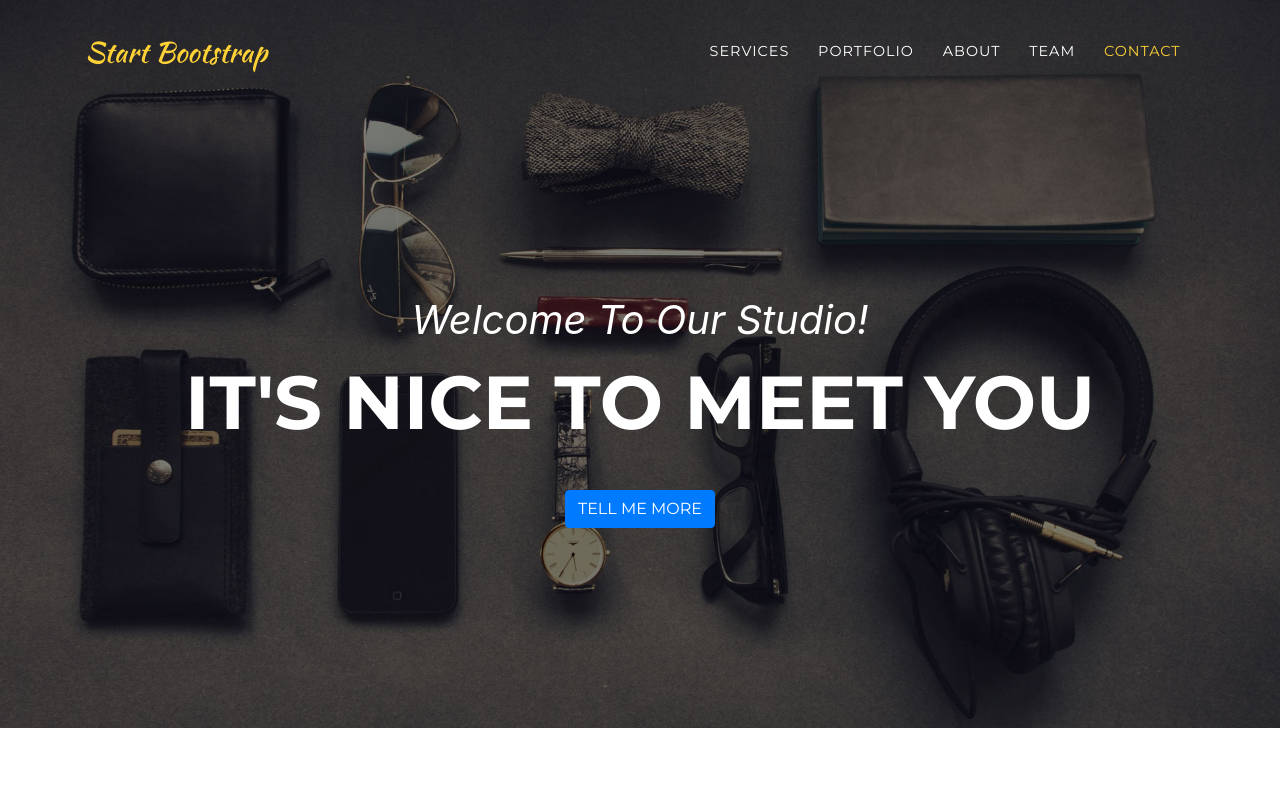
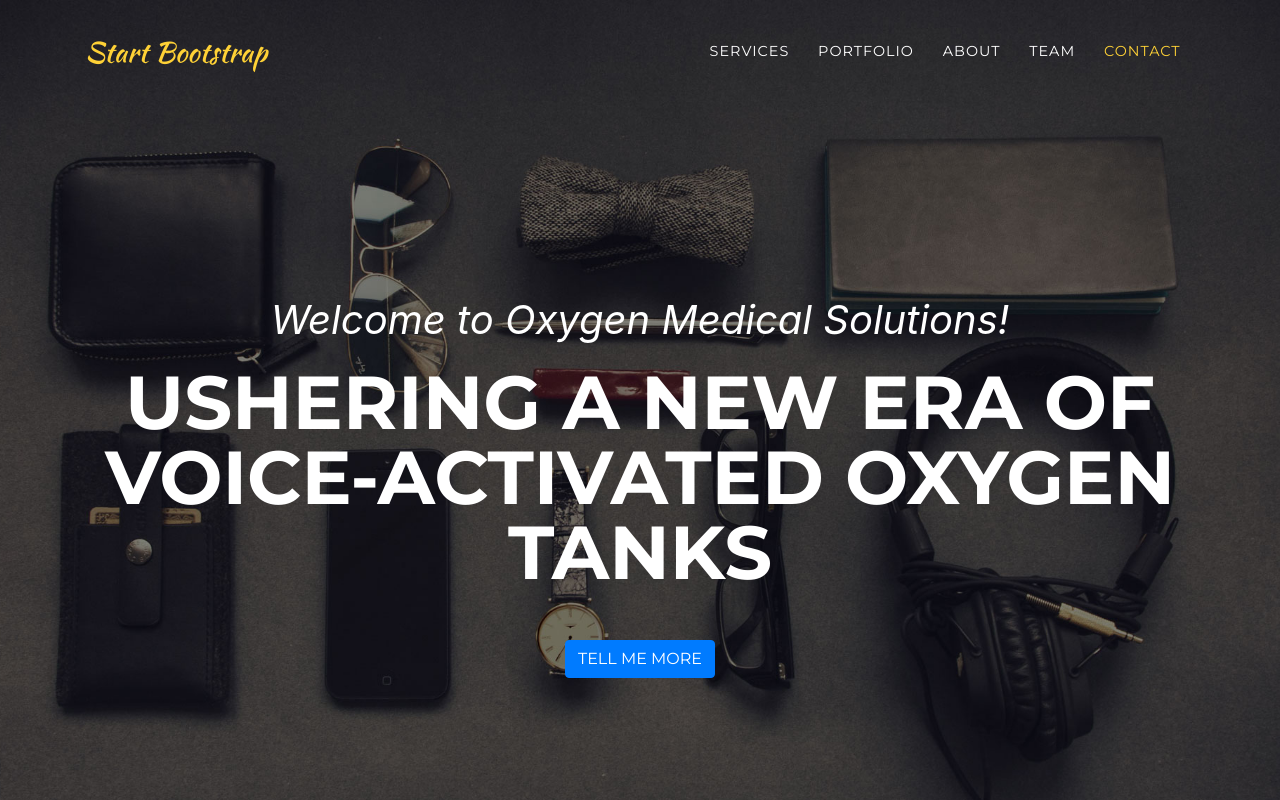
Before and after one commit to oxygenmedicalsolutions/oxygenmedicalsolutions.github.io, a website with bundled scripts: page index.html in a window 1280 px wide. Shown: the top 800 px of the page. Built offline with nearby package versions, Linux system fonts and the light colour scheme; a web font is replaced by a local one.

Commit message:
Update index.html

```diff
--- a/index.html
+++ b/index.html
@@ -8,7 +8,7 @@
   <meta name="description" content="">
   <meta name="author" content="">
 
-  <title>Agency - Start Bootstrap Theme</title>
+  <title>Oxygen Medical Solutions</title>
 
   <!-- Bootstrap core CSS -->
   <link href="vendor/bootstrap/css/bootstrap.min.css" rel="stylesheet">
@@ -61,8 +61,8 @@
   <header class="masthead">
     <div class="container">
       <div class="intro-text">
-        <div class="intro-lead-in">Welcome To Our Studio!</div>
-        <div class="intro-heading text-uppercase">It's Nice To Meet You</div>
+        <div class="intro-lead-in">Welcome to Oxygen Medical Solutions!</div>
+        <div class="intro-heading text-uppercase">Ushering a new era of voice-activated oxygen tanks</div>
         <a class="btn btn-primary btn-xl text-uppercase js-scroll-trigger" href="#services">Tell Me More</a>
       </div>
     </div>
```
